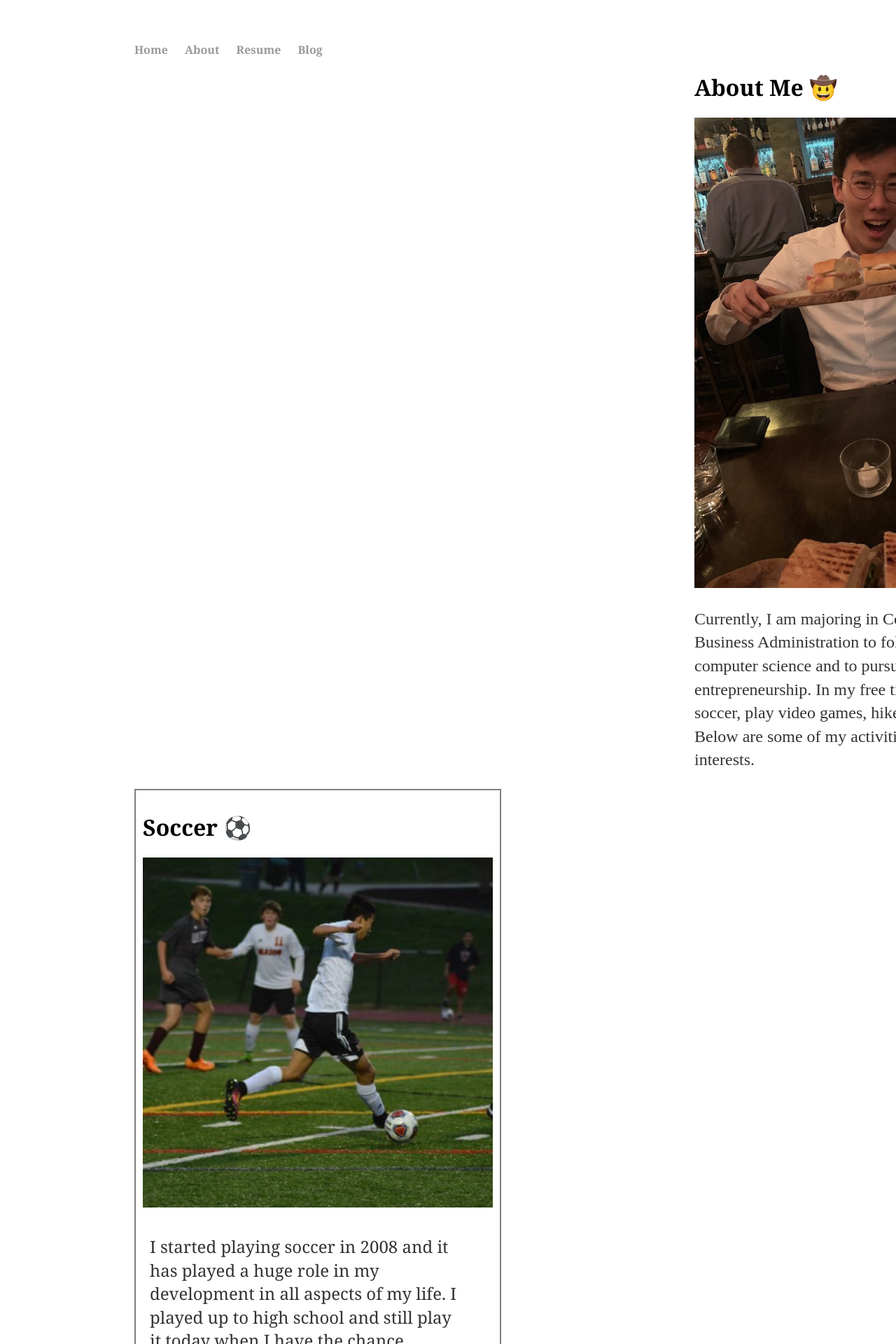
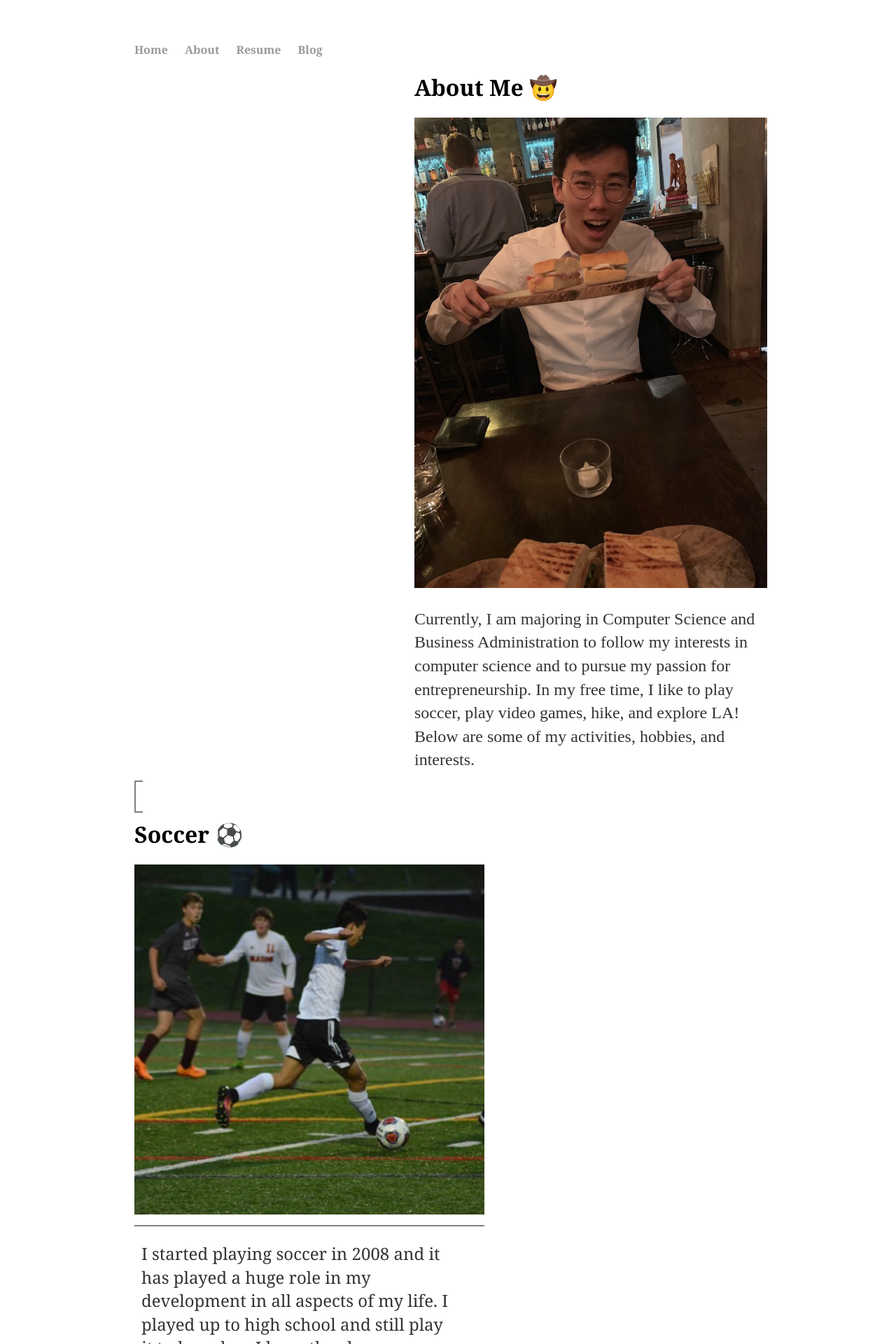
Before and after one commit to Haeju1/Haeju1.github.io, a Jekyll site: the page built from about/index.html, in a window 1280 px wide. Shown: the top 1920 px of the page at 70% size. Built offline with Jekyll 4.4.1, drawn with Linux system fonts in a browser that asks for light colours.

Commit message:
Update about.css

```diff
--- a/css/about.css
+++ b/css/about.css
@@ -38,7 +38,7 @@ h2 {
 {
   width: 504px;
   align: center;
-  padding-left: 800px;
+  padding-left: 400px;
 }
 #activities
 {
@@ -57,8 +57,6 @@ h2 {
     font-size: 1em;
     font-family:'Georgia';
     width: 450px;
-    display: inline-block;
-    vertical-align:baseline;
     padding: 10px;
 }
 #soccer_title
@@ -68,7 +66,6 @@ h2 {
   font-size: 2em;
   font-family:'Georgia';
   width: 500px;
-  display: inline-block;
 }
 #tutor, #tutor_text
 {
@@ -77,8 +74,6 @@ h2 {
     font-size: 1em;
     font-family:'Georgia';
     width: 500px;
-    display: inline-block;
-    vertical-align:baseline;
     padding: 10px;
 }
 #tutor_title
@@ -87,7 +82,6 @@ h2 {
   font-size: 2em;
   font-family:'Georgia';
   width: 500px;
-  display: inline-block;
 
 }
 
```
